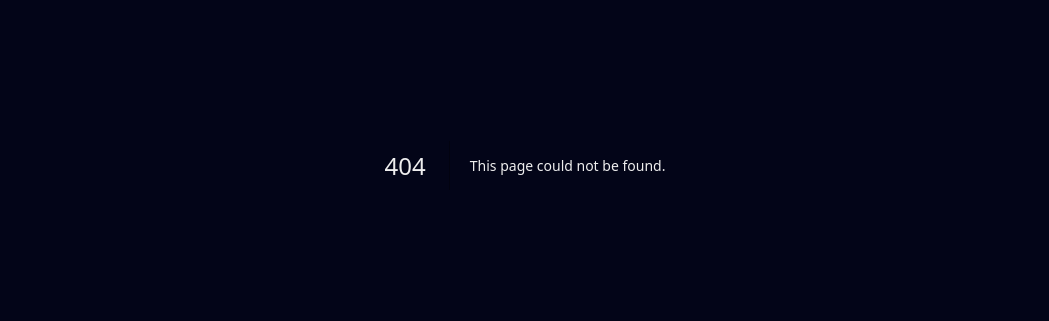
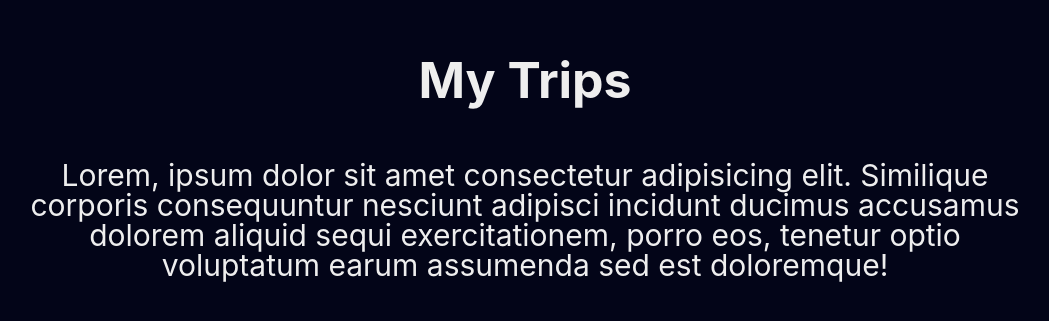
Before and after one commit to Ryan-Menezes/my-trips, a Next.js app: page /about in a window 1280 px wide. Before the commit this address had no page. Shown: the part 235-556 px from the top of the page, without its empty margins (115-1164 px from the left). Built offline with nearby package versions, Linux system fonts and the light colour scheme.

Commit message:
Creating the About page

```diff
--- a/src/components/LinkWrapper/styles.ts
+++ b/src/components/LinkWrapper/styles.ts
@@ -5,11 +5,12 @@
   z-index: 1100;
   top: var(--medium);
   right: var(--medium);
-  color: var(--light);
+  color: var(--white);
   cursor: pointer;
 
   svg {
-    transition: color 0.3 ease-in-out;
+    color: var(--white);
+    transition: color 0.3s ease-in-out;
   }
 
   &:hover {
--- /dev/null
+++ b/src/pages/about/index.tsx
@@ -0,0 +1,26 @@
+import { CloseOutline } from '@styled-icons/evaicons-outline/CloseOutline';
+import LinkWrapper from '@/components/LinkWrapper';
+import * as S from './styles';
+
+const About = () => {
+  return (
+    <S.Content>
+      <LinkWrapper href="/">
+        <CloseOutline size={32} aria-label="Fechar" />
+      </LinkWrapper>
+
+      <S.Heading>My Trips</S.Heading>
+
+      <S.Body>
+        <p>
+          Lorem, ipsum dolor sit amet consectetur adipisicing elit. Similique
+          corporis consequuntur nesciunt adipisci incidunt ducimus accusamus
+          dolorem aliquid sequi exercitationem, porro eos, tenetur optio
+          voluptatum earum assumenda sed est doloremque!
+        </p>
+      </S.Body>
+    </S.Content>
+  );
+};
+
+export default About;
--- /dev/null
+++ b/src/pages/about/styles.ts
@@ -0,0 +1,24 @@
+import styled from 'styled-components';
+
+export const Content = styled.section`
+  text-align: center;
+  display: flex;
+  align-items: center;
+  justify-content: center;
+  flex-direction: column;
+  height: 100vh;
+  max-width: var(--container);
+  margin: auto;
+`;
+
+export const Heading = styled.h1`
+  font-size: var(--large);
+  margin-bottom: var(--large);
+`;
+
+export const Body = styled.div`
+  p {
+    font-size: var(--medium);
+    line-height: var(--medium);
+  }
+`;
```
Also changed, not shown: src/pages/index.tsx (+10 -1 lines).
